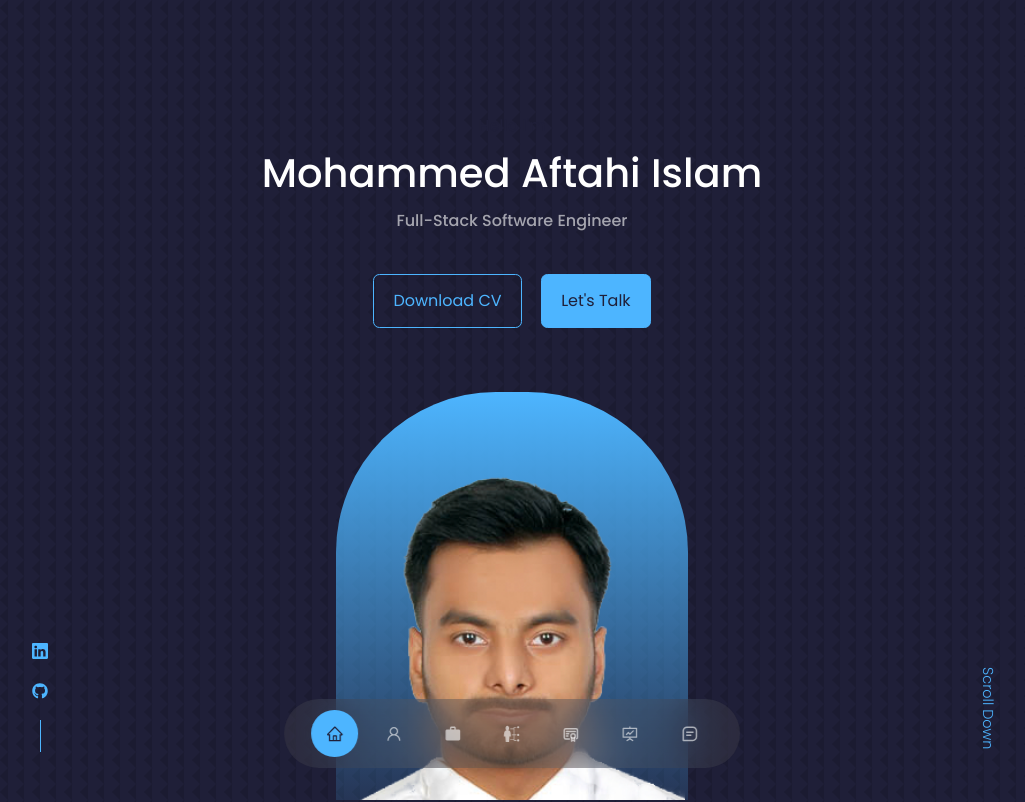
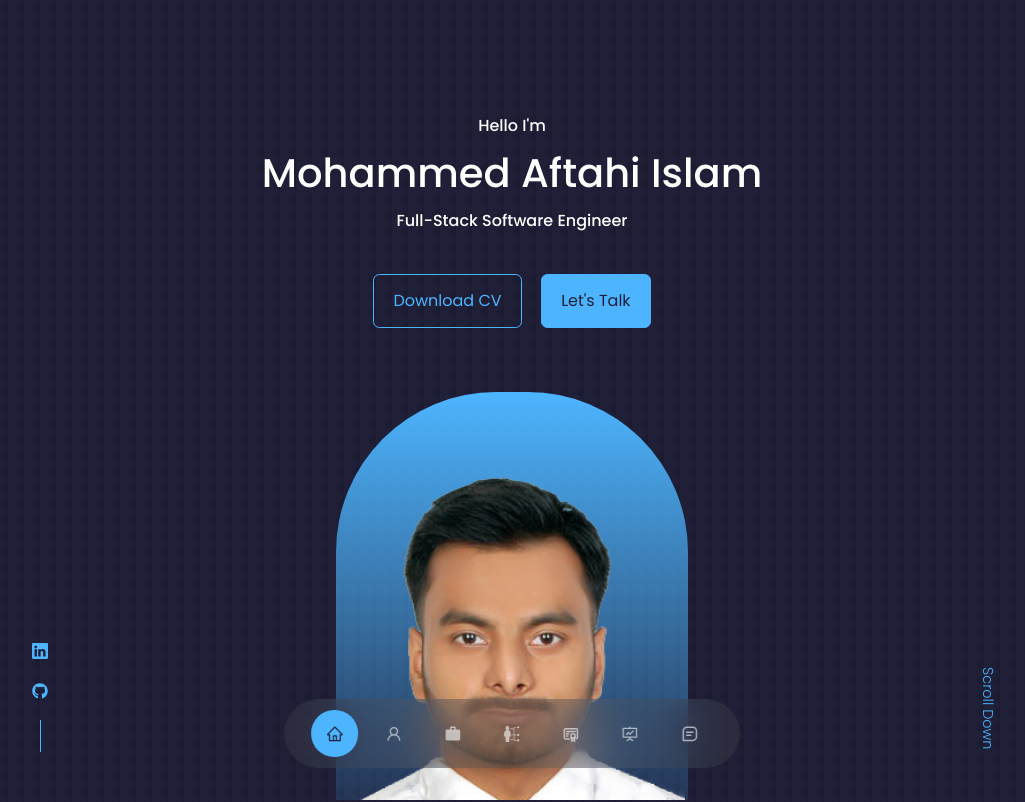
Before and after one commit to Aftahiislam007/portfolio_website, a React (Create React App) app: page / in a window 1280 px wide. Shown: the top 802 px of the page, without its empty margins (128-1153 px from the left). Built offline with nearby package versions, Linux system fonts and the light colour scheme.

Commit message:
first commit

```diff
--- a/src/components/header/header.css
+++ b/src/components/header/header.css
@@ -8,6 +8,10 @@ header{
     text-align: center;
     height: 100%;
     position: relative;
+}
+
+.header__container h5{
+    color: var(--color-white);
 }
 
 /* ===================== CTA =================== */
```
